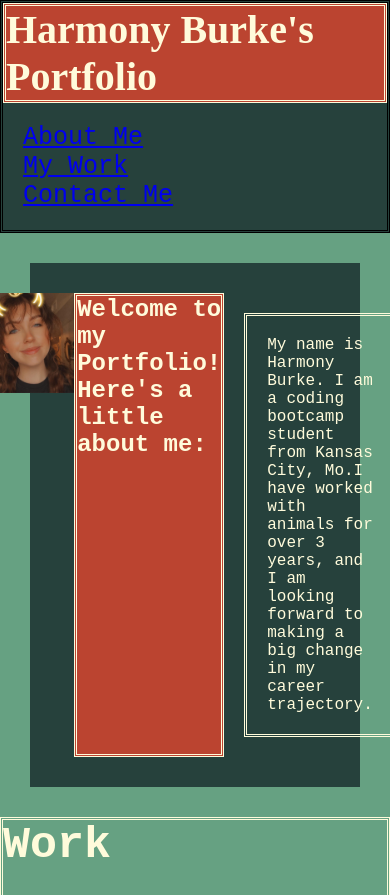
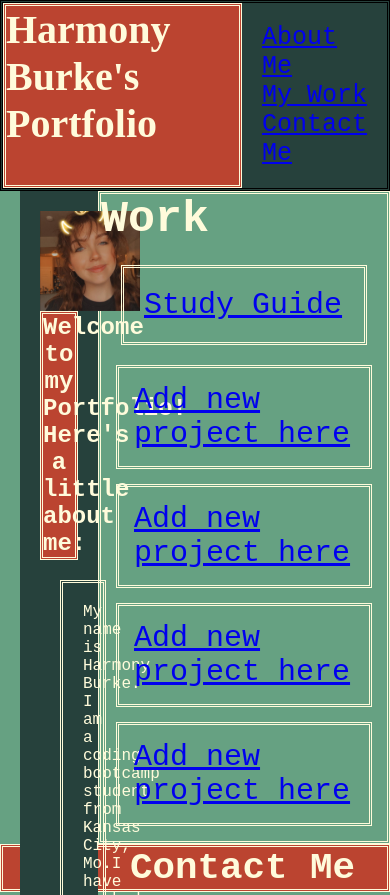
Before and after one commit to harmonyburke/my-portfolio, a plain HTML site: page index.html in a window 390 px wide. Shown: the top 895 px of the page. Drawn offline with Linux system fonts and the light colour scheme.

Commit message:
updated CSS and fixed bug in links

```diff
--- a/assets/style.css
+++ b/assets/style.css
@@ -54,7 +54,8 @@ nav{
     font-size: 25px;
     font-family:var(--font);
     color:var(--textcolor);
-    text-decoration: none;
+    display: flex;
+    flex-direction: row;
 }
 ul{
     list-style-type: none;
@@ -67,23 +68,32 @@ ul{
 .nav-links nav ul li a{
     list-style-type: none;
     display:inline-block;
-    margin:left 20px;
     position: relative;
     font-size: 20px;
     display:inline-block;
     justify-content: space-evenly;
+    margin: auto;
+    width: 50%;
+    border: 3px double;
+    padding: 10px;
 
 
 }
 
-.about-me {
-    padding: 30px;
-    margin: 30px;
+#about-me {
+    padding: 20px;
+    margin-left: 20px;
     display: flex;
-    justify-content: center;
     font-family:var(--font);
     color:var(--textcolor);
     background-color: var(--darkgreen);
+    flex-direction: column;
+    padding: 20px;
+    clear: both;
+    float: left;
+    width: 20%;
+    height: 100%;
+
 
 }
 h2{
@@ -92,6 +102,7 @@ h2{
     font-family:var(--font);
     color:#fffbdb;
     background-color: var(--persianred);
+    text-align: center;
 }
 p{
     margin:20px;
@@ -99,22 +110,26 @@ p{
     border-style: double;
     font-family:var(--font);
     color:var(--textcolor);
+    text-align: center;
 
 }
-.work{
+#work{
     display:block;
     border-style: double;
     font-family: var(--font);
     color:var(--textcolor);
     text-decoration: none;
     font-size: 30px;
+    display: flex;
+    align-items: flex-start;
+    flex-direction: column;
 }
 
 .main-project {
     border-style:double;
-    size: 40%;
-    padding:25px;
-    margin:25px;
+    size: 50%;
+    padding:20px;
+    margin:20px;
     text-decoration: none;
 
 }
@@ -124,27 +139,18 @@ p{
     padding:15px;
     margin:15px;
 }
-.contact-Me{
+#contact-me{
     font-family: var(--font);
     color: var(--textcolor);
     font-size: 25px;
+    text-align: center;
 
 }
 footer ul li{
     font-family: var(--font);
     color:var(--textcolor);
 }
-
-@media screen and (max-width: 768px) {
-    header, main {
-      flex-direction: column;
-    }
-
-    section {
-      padding-right: 0;
-    }
-
-    aside {
-      width: 100%;
-      text-align: center;
-    }
+a[href*='.css']::after {
+    color:var(--textcolor)
+    display: inline-block;
+}
--- a/index.html
+++ b/index.html
@@ -21,13 +21,13 @@
         </nav>
         <!-- added header and navigation links here -->
     </header>
-    <section class="about-me">
+    <section id="about-me">
         <img src="./assets/images/harmony.jpg" alt="photo of harmony burke" class="headshot"></img>
         <h2>Welcome to my Portfolio! Here's a little about me:</h2>
         <p>My name is Harmony Burke. I am a coding bootcamp student from Kansas City, Mo.I have worked with animals for over 3 years, and I am looking forward to making a big change in my career trajectory.</p>
     </section>
     <!-- created about me section with a short bio. added photo of myself -->
-    <section class="work">
+    <section id="work">
         <h1>Work</h1>
         <ul>
             <li class="main-project"><a href=https://harmonyburke.github.io/pre-work-study-guide/ alt="link to pre-work-study-guide"> Study Guide</a></li>
@@ -44,7 +44,7 @@
     <!-- created a subsection to view before viewing the main content. This section has my headshot and a welcome message. -->
 
 </body>
-<footer class="contact-me">
+<footer id="contact-me">
     <h2>Contact Me</h2>
     <ul>
         <li><a href="tel:1-573-746-1552" alt="573-746-1552"> Call me:(573)-746-1552</a></li>
```
